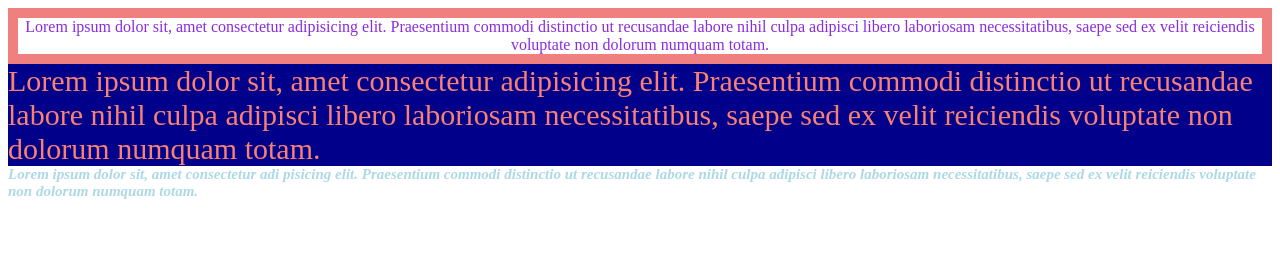
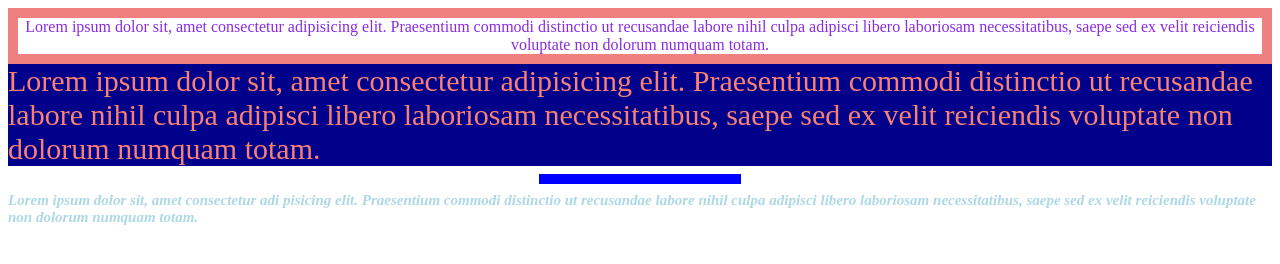
Before and after one commit to soobin-0513/web20210309, a plain HTML site: page html/id-ex1.html in a window 1280 px wide. Drawn offline with Linux system fonts and the light colour scheme.

Commit message:
id&class

```diff
--- a/html/id-ex1.html
+++ b/html/id-ex1.html
@@ -33,6 +33,7 @@
         <div id="div2">
             Lorem ipsum dolor sit, amet consectetur adipisicing elit. Praesentium commodi distinctio ut recusandae labore nihil culpa adipisci libero laboriosam necessitatibus, saepe sed ex velit reiciendis voluptate non dolorum numquam totam.
         </div>
+        <hr size="10px" width="200px"  color="blue">
         <div id="spec">
             Lorem ipsum dolor sit, amet consectetur adi
             pisicing elit. Praesentium commodi distinctio ut recusandae labore nihil culpa adipisci libero laboriosam necessitatibus, saepe sed ex velit reiciendis voluptate non dolorum numquam totam.
```
